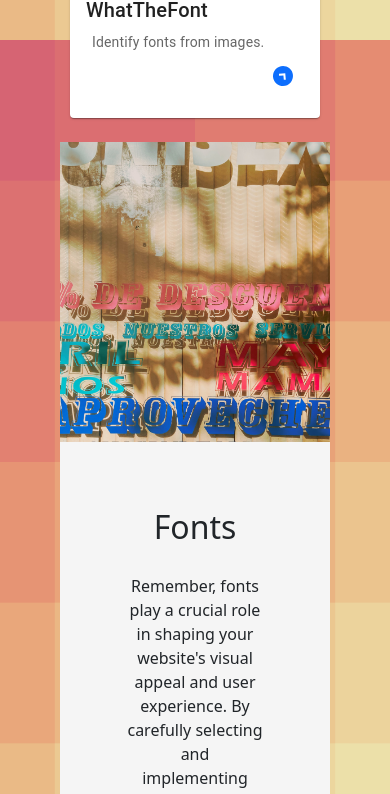
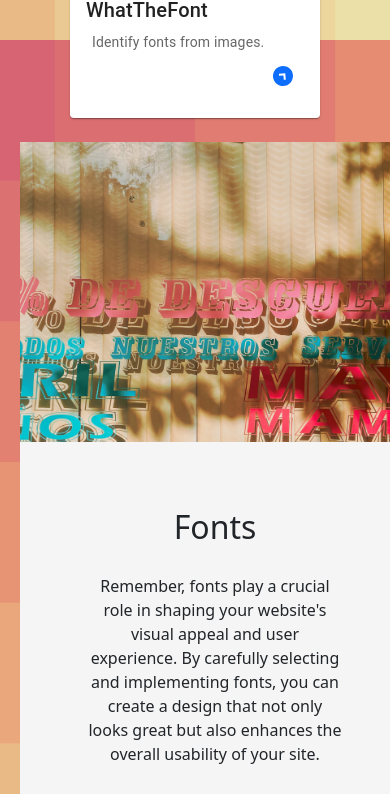
Before and after one commit to gines18/FrontEndHub, a React (Vite) app: page / in a window 390 px wide. Shown: the part 6712-7506 px from the top of the page. Built offline with nearby package versions, Linux system fonts and the light colour scheme; no server answers.

Commit message:
add background-image for news API

```diff
--- a/src/components/News.jsx
+++ b/src/components/News.jsx
@@ -37,7 +37,7 @@ function News() {
           {showArticles ? (
             articles.map((article, index) => (
               <div className="card-news" key={index}>
-                <img
+                <img className="news-img"
                   src={article.image}
                   style={{ width: "100%", height: "150px" }}
                   alt=""
--- a/src/components/Styles.css
+++ b/src/components/Styles.css
@@ -257,10 +257,9 @@ width: 100%;
       flex-direction: column;
       justify-content: center;
       height: auto;
-      width: 69%;
+      width: 100%;
     }
   }
-
 
   .welcome-tips,
   .image-tips {
@@ -270,6 +269,12 @@ width: 100%;
   .image-tips {
     height: 300px;
     width: 100%;
+  }
+  .header-tips{
+    display: flex;
+    justify-content: center;
+    position: relative;
+    left: 20px;
   }
 }
 
@@ -597,7 +602,14 @@ section {
 }
 
 #no-articles {
-  color: #f5f5f5;
+  color:
+   #f5f5f5;
+}
+
+.news-img{
+  background-image: url(news-imag.jpeg);
+  background-size: 'cover';
+
 }
 
 /* Logo website */
```
Also changed, not shown: public/news-imag.jpeg (added).
